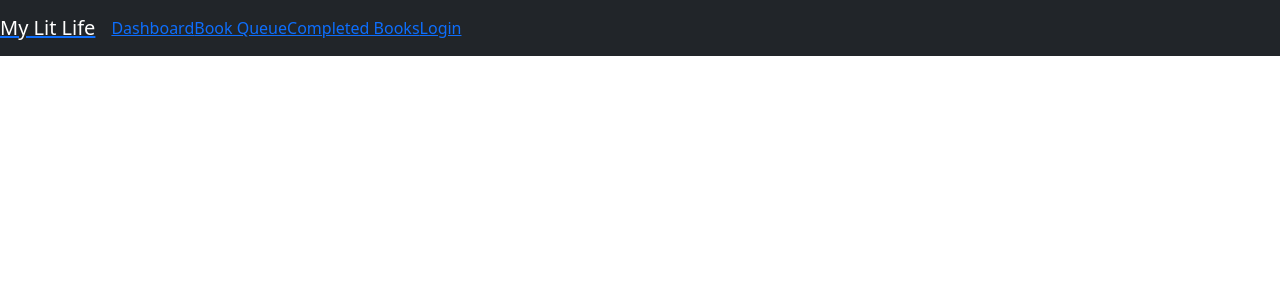
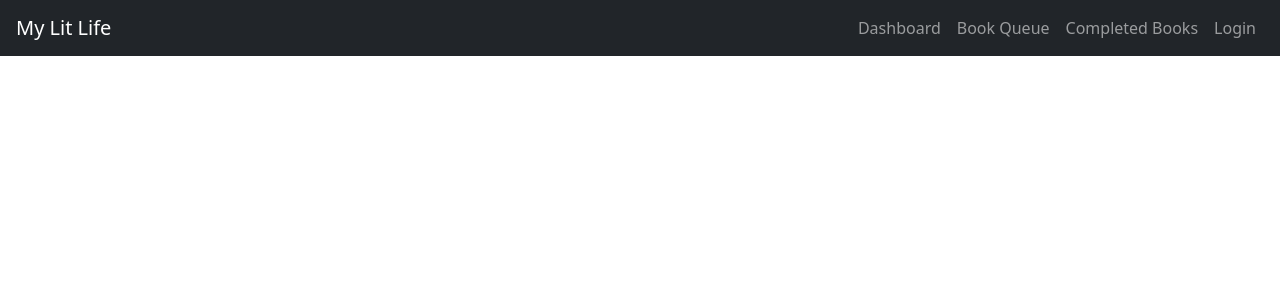
Before and after one commit to rsowald/MyLitLife, a React (Create React App) app in the folder client/: page / in a window 1280 px wide. Shown: the top 300 px of the page. Built offline with nearby package versions, Linux system fonts and the light colour scheme.

Commit message:
navbar syling and starting auth folder setup

```diff
--- a/client/package.json
+++ b/client/package.json
@@ -15,6 +15,7 @@
     "react": "^16.6.3",
     "react-bootstrap": "^1.6.0",
     "react-dom": "^16.6.3",
+    "react-router-dom": "^5.2.0",
     "react-scripts": "^2.1.1"
   },
   "scripts": {
--- a/client/src/components/Navbar.js
+++ b/client/src/components/Navbar.js
@@ -6,15 +6,15 @@ import { Link } from 'react-router-dom';
 function AppNav() {
     return (
 
-        <Navbar collapseOnSelect expand="lg" bg="dark" variant="dark" className="space">
-            <Link to="/"><Navbar.Brand as="div">My Lit Life</Navbar.Brand></Link>
+        <Navbar collapseOnSelect expand="lg" bg="dark" variant="dark" style={{ marginBottom: "20px", paddingLeft: "1rem", paddingRight: "1rem" }}>
+            <Link to="/" style={{ textDecoration: "none" }}><Navbar.Brand as="div">My Lit Life</Navbar.Brand></Link>
             <Navbar.Toggle aria-controls="responsive-navbar-nav" />
-            <Navbar.Collapse id="responsive-navbar-nav">
-                <Nav className="ml-auto">
-                    <Link to="/dashboard">Dashboard</Link>
-                    <Link to="/book-queue">Book Queue</Link>
-                    <Link to="/api/books">Completed Books</Link>
-                    <Link to="/login">Login</Link>
+            <Navbar.Collapse id="responsive-navbar-nav" className="justify-content-end">
+                <Nav>
+                    <Link to="/dashboard" style={{ textDecoration: "none" }}><Nav.Link as="div">Dashboard</Nav.Link></Link>
+                    <Link to="/book-queue" style={{ textDecoration: "none" }}><Nav.Link as="div">Book Queue</Nav.Link></Link>
+                    <Link to="/api/books" style={{ textDecoration: "none" }}><Nav.Link as="div">Completed Books</Nav.Link></Link>
+                    <Link to="/login" style={{ textDecoration: "none" }}><Nav.Link as="div">Login</Nav.Link></Link>
                 </Nav>
             </Navbar.Collapse>
         </Navbar>
--- a/package.json
+++ b/package.json
@@ -26,6 +26,7 @@
     "mongoose": "^5.12.9",
     "oauth": "^0.9.15",
     "passport": "^0.4.1",
-    "passport-google-oauth": "^2.0.0"
+    "passport-google-oauth": "^2.0.0",
+    "passport-google-oauth20": "^2.0.0"
   }
 }
```
Also changed, not shown: client/utils/coverArtApi.js (added), 2 other files (tests, documents, lock files or other folders).
